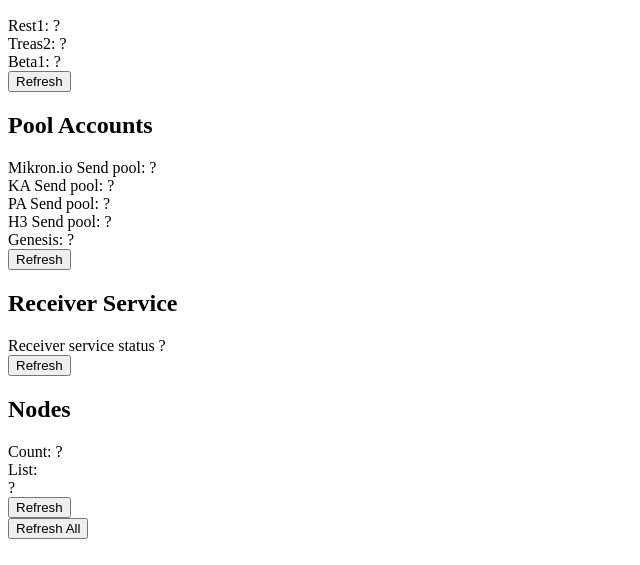
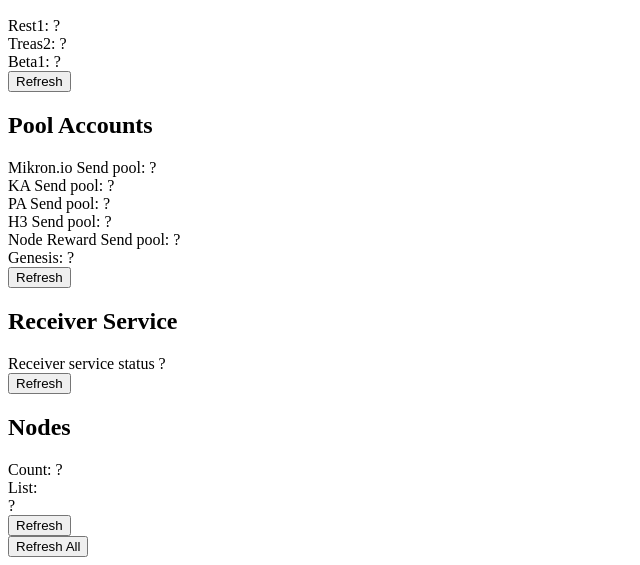
Before and after one commit to catenocrypt/mikron_explorer, a plain HTML site: page web/dashboard.html in a window 1280 px wide. Shown: the part 287-852 px from the top of the page, without its empty margins (0-640 px from the left). Drawn offline with Linux system fonts and the light colour scheme; no server answers.

Commit message:
Add Node Reward pool.

```diff
--- a/web/dashboard.html
+++ b/web/dashboard.html
@@ -35,15 +35,17 @@ function refresh_services() {
 
 function refresh_accounts() {
     document.getElementById("pool_mikronio_send").innerText = "?";
-    callGetUrl(serviceBaseUrl + "account/balance/" + "mik_3hkskhw6oyeztptbofy5iprqaffcc5iwbzzuamrerum744zfxbpdwe1y9ngt", (text) => document.getElementById("pool_mikronio_send").innerText = text + " mikron");
+    callGetUrl(serviceBaseUrl + "account/balance/" + "mik_3hkskhw6oyeztptbofy5iprqaffcc5iwbzzuamrerum744zfxbpdwe1y9ngt", (text) => document.getElementById("pool_mikronio_send").innerText = text + " MIK");
     document.getElementById("pool_ka_send").innerText = "?";
-    callGetUrl(serviceBaseUrl + "account/balance/" + "mik_15zjgj59fft6a11z8cu9u91q81s3pgr86914wy6qghh1b4kqf8j6u94isi7i", (text) => document.getElementById("pool_ka_send").innerText = text + " mikron");
+    callGetUrl(serviceBaseUrl + "account/balance/" + "mik_15zjgj59fft6a11z8cu9u91q81s3pgr86914wy6qghh1b4kqf8j6u94isi7i", (text) => document.getElementById("pool_ka_send").innerText = text + " MIK");
     document.getElementById("pool_pa_send").innerText = "?";
-    callGetUrl(serviceBaseUrl + "account/balance/" + "mik_3p1g7cpuyrz4crbeonm568k1amuc559hegpdgcsnyjhwhbspaogh7gny87t6", (text) => document.getElementById("pool_pa_send").innerText = text + " mikron");
+    callGetUrl(serviceBaseUrl + "account/balance/" + "mik_3p1g7cpuyrz4crbeonm568k1amuc559hegpdgcsnyjhwhbspaogh7gny87t6", (text) => document.getElementById("pool_pa_send").innerText = text + " MIK");
     document.getElementById("pool_h3_send").innerText = "?";
-    callGetUrl(serviceBaseUrl + "account/balance/" + "mik_1eoc5ad6mog5si9e86ps1wrsxnt97ndqzhf4m4nxfb1geejpxks6rsuedxum", (text) => document.getElementById("pool_h3_send").innerText = text + " mikron");
+    callGetUrl(serviceBaseUrl + "account/balance/" + "mik_1eoc5ad6mog5si9e86ps1wrsxnt97ndqzhf4m4nxfb1geejpxks6rsuedxum", (text) => document.getElementById("pool_h3_send").innerText = text + " MIK");
+    document.getElementById("pool_reward_send").innerText = "?";
+    callGetUrl(serviceBaseUrl + "account/balance/" + "mik_1mefbtc87z9ti53idswudw8eurj3epwdnhjhamj8mn7o439ft9nay1cw1iqx", (text) => document.getElementById("pool_reward_send").innerText = text + " MIK");
     document.getElementById("pool_genesis").innerText = "?";
-    callGetUrl(serviceBaseUrl + "account/balance/" + "mik_1yumkjq6xscowmmz6sca79sycoup1tpqabnc3zdqgpcd1756xgo1k53z7yeg", (text) => document.getElementById("pool_genesis").innerText = text + " mikron");
+    callGetUrl(serviceBaseUrl + "account/balance/" + "mik_1yumkjq6xscowmmz6sca79sycoup1tpqabnc3zdqgpcd1756xgo1k53z7yeg", (text) => document.getElementById("pool_genesis").innerText = text + " MIK");
 }
 
 function refresh_nodes() {
@@ -159,6 +161,9 @@ function callGetUrl(url, callback) {
                     H3 Send pool: <label id='pool_h3_send'>?</label>
                 </div>
                 <div>
+                    Node Reward Send pool: <label id='pool_reward_send'>?</label>
+                </div>
+                <div>
                     Genesis: <label id='pool_genesis'>?</label>
                 </div>
                 <div>
```
